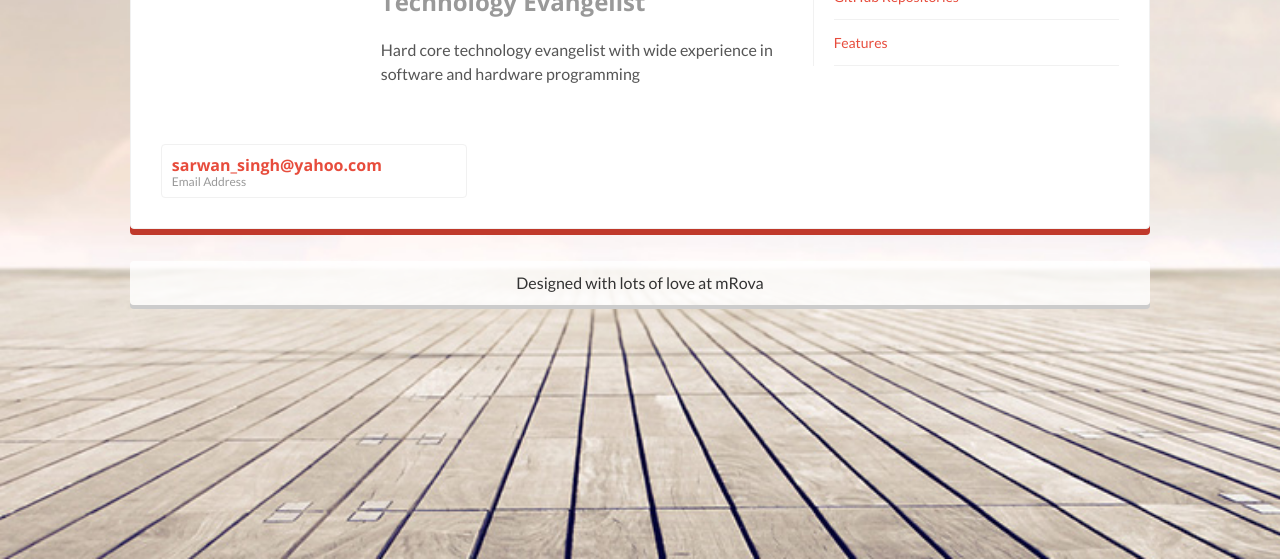
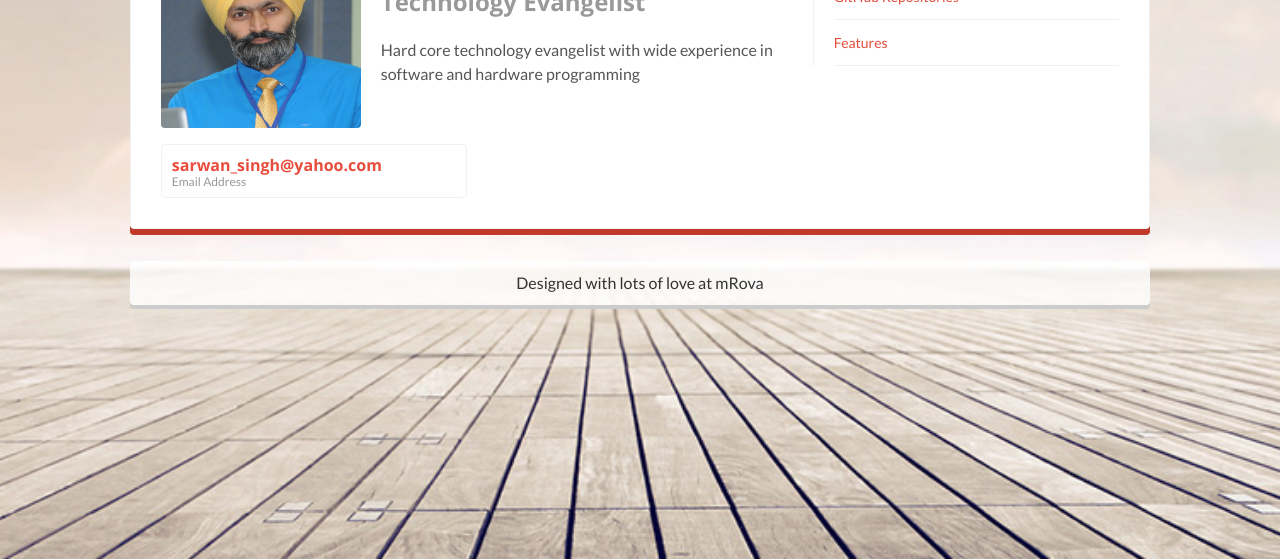
Before and after one commit to sarwansingh/sarwansingh.github.io, a plain HTML site: page index.html in a window 1280 px wide. Shown: the part 241-800 px from the top of the page. Drawn offline with nearby package versions, Linux system fonts and the light colour scheme; some icons are missing.

Commit message:
image update

```diff
--- a/index.html
+++ b/index.html
@@ -71,7 +71,7 @@
                     <section class="clearfix">
                         <div class="g2">
                             <div class="photo">
-                                <img src="" alt="Sarwan Singh">
+                                <img src="images/sarwan1.jpg" height=200 width=100 alt="Sarwan Singh">
                             </div>
                             <div class="info">
                                 <h2>
```
Also changed, not shown: images/sarwan1.JPG (added).
